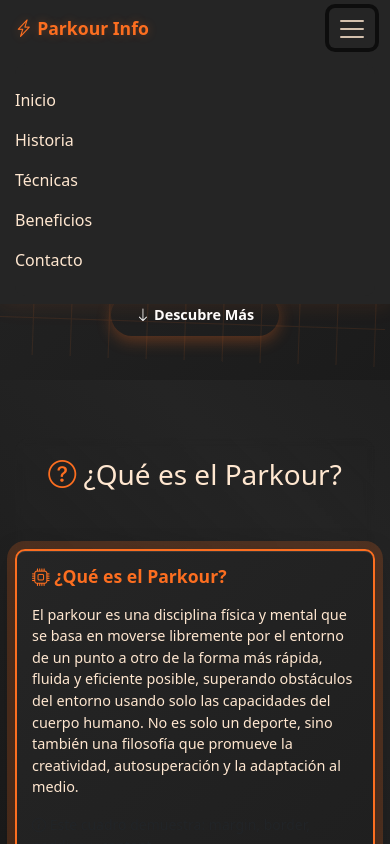
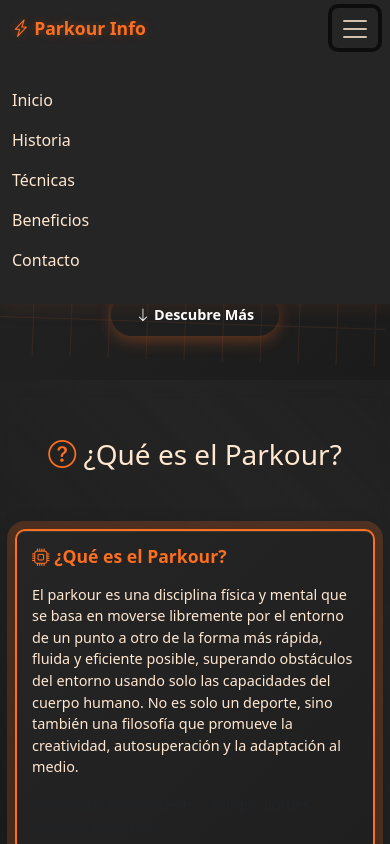
Before and after one commit to Torres20939/Parkour, a plain HTML site: page index.html in a window 390 px wide. Both pictures are taken after a click on the button 352 px from the left and 27 px from the top of the page. Shown: the top 844 px of the page. Drawn offline with nearby package versions, Linux system fonts and the light colour scheme.

Commit message:
actualizacion responsive

```diff
--- a/css/styles.css
+++ b/css/styles.css
@@ -540,8 +540,21 @@ html {
 /* tablets y pantallas pequeñas (768px y menos) */
 @media (max-width: 768px) {
     /* navbar */
+
+    .navbar .container {
+        padding-left: 0;
+        padding-right: 0;
+    }
+
     .navbar-brand {
         font-size: 1.1rem;
+    }
+
+    .navbar-collapse {
+        margin-top: 1rem;
+        padding: 1rem 0;
+        background: var(--color-secondary);
+        border-radius: 10px;
     }
 
     .navbar-toggler {
@@ -577,7 +590,7 @@ html {
 
     /* secciones principales */
     .main-section {
-        padding: 20px 10px;
+        padding: 20px 0;
         border-radius: 15px;
         margin: 10px 0;
     }
--- a/index.html
+++ b/index.html
@@ -18,7 +18,7 @@
 
     <!-- NAV -->
     <nav class="navbar navbar-expand-lg fixed-top">
-        <div class="container">
+        <div class="container-fluid">
             <a class="navbar-brand" href="index.html">
                 <i class="bi bi-lightning-charge"></i> Parkour Info
             </a>
@@ -55,9 +55,8 @@
     </header>
 
     <!-- Sección Principal -->
-    <section class="py-5">
+    <section class="main-section py-5">
         <div class="container">
-            <div class="main-section">
             <h2 class="text-center mb-5" data-aos="fade-right" data-aos-duration="800">
                 <i class="bi bi-question-circle text-accent"></i> ¿Qué es el Parkour?
             </h2>
@@ -87,12 +86,11 @@
                 </div>
             </div>
         </div>
-        </div>
     </section>
 
     <!-- Sección de Hitos y Leyendas -->
-    <section class="py-5" id="hitos">
-        <div class="container position-relative">
+    <section id="hitos" class="main-section py-5">
+        <div class="container">
             <h2 class="text-center mb-5 text-accent" data-aos="zoom-in" data-aos-duration="800">
                 <i class="bi bi-stars"></i> Hitos y Leyendas del Parkour
             </h2>
```
Lines whose indentation alone changed are shown as unchanged.
